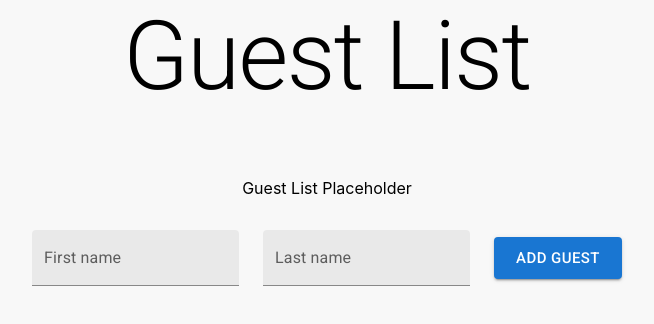
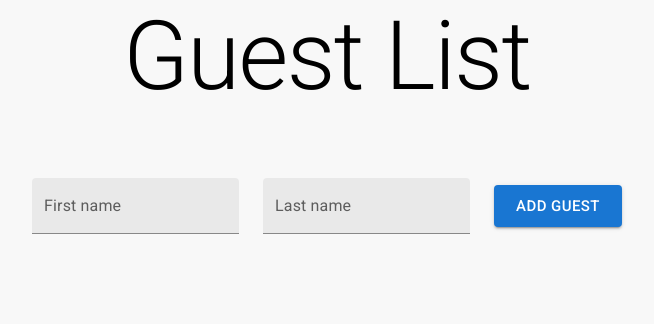
Before and after one commit to Davidihl/react-guest-list, a React app: page / in a window 1280 px wide. Shown: the top 324 px of the page, without its empty margins (313-967 px from the left). Built offline with nearby package versions, Linux system fonts and the light colour scheme; the HTML template or start-up script is replaced by a standard one.

Commit message:
Add switch to change attendance

```diff
--- a/package.json
+++ b/package.json
@@ -11,7 +11,8 @@
     "@upleveled/react-scripts": "5.0.11",
     "react": "^18.2.0",
     "react-dom": "^18.2.0",
-    "sass": "^1.62.1"
+    "sass": "^1.62.1",
+    "uid": "^2.0.2"
   },
   "scripts": {
     "start": "react-scripts start",
--- a/src/App.js
+++ b/src/App.js
@@ -4,14 +4,14 @@ import '@fontsource/roboto/500.css';
 import '@fontsource/roboto/700.css';
 import {
   Button,
-  Checkbox,
-  FormControl,
+  IconButton,
+  Switch,
   TextField,
   Typography,
-  useScrollTrigger,
 } from '@mui/material';
 import Box from '@mui/material/Box';
 import { useEffect, useRef, useState } from 'react';
+import { uid } from 'uid';
 import styles from './App.module.scss';
 
 export default function App() {
@@ -26,15 +26,32 @@ export default function App() {
   }, [guests]);
 
   // Add user to array by clicking
-  function addGuest() {
-    const newGuest = [
-      { firstName: name, lastName: lastName, attending: false },
-    ];
+  const addGuest = () => {
+    const newGuest = {
+      uid: uid(),
+      firstName: name,
+      lastName: lastName,
+      attends: false,
+    };
     anotherGuest.current.focus();
     setGuests([...guests, newGuest]);
     setName('');
     setLastName('');
-  }
+  };
+
+  // Change attending
+  const handleAttending = (event, index) => {
+    const isAttending = [...guests];
+    isAttending[index].attends = !isAttending[index].attends;
+    setGuests(isAttending);
+  };
+
+  // Change attending
+  const deleteGuest = (event, index) => {
+    const isAttending = [...guests];
+    // concat array
+    setGuests(isAttending);
+  };
 
   // Add user to array by pressing enter
   const handleKeyDown = (event) => {
@@ -48,8 +65,27 @@ export default function App() {
       <Typography variant="h1" gutterBottom>
         Guest List
       </Typography>
-      <div data-test-id="guest" className={styles.guest}>
-        Guest List Placeholder
+      <div className={styles.guestList}>
+        {guests.map((guest, index) => {
+          return (
+            <div
+              key={`guest-${guest.uid}`}
+              data-test-id="guest"
+              className={styles.guest}
+            >
+              <div>
+                {guest.firstName} {guest.lastName}
+              </div>
+
+              <div className={styles.guestControl}>
+                <span>
+                  {guest.attends ? 'is attanding' : 'is not attending'}
+                </span>
+                <Switch onClick={(event) => handleAttending(event, index)} />
+              </div>
+            </div>
+          );
+        })}
       </div>
       <div id="form">
         <form
--- a/src/App.module.scss
+++ b/src/App.module.scss
@@ -12,8 +12,26 @@
   display: flex;
   gap: 24px;
   align-items: center;
+  flex-wrap: wrap;
+  padding-top: 32px;
 }
 
 .guest {
-  padding: 32px 0;
+  display: flex;
+  align-items: center;
+  justify-content: space-between;
+  padding: 16px 0;
+  border-bottom: 1px solid #888;
 }
+
+.guestList {
+  display: flex;
+  flex-direction: column;
+  min-width: 200px;
+  max-width: 400px;
+  width: 100%;
+}
+
+.guestControl {
+  justify-self: end;
+}
```
Also changed, not shown: 1 other file (tests, documents, lock files or other folders).
